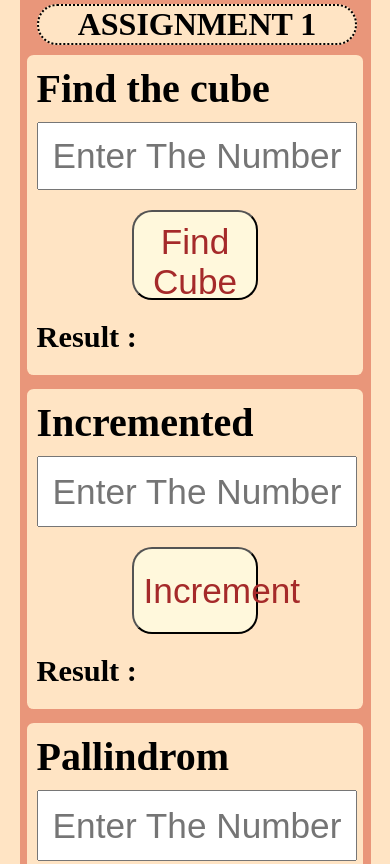
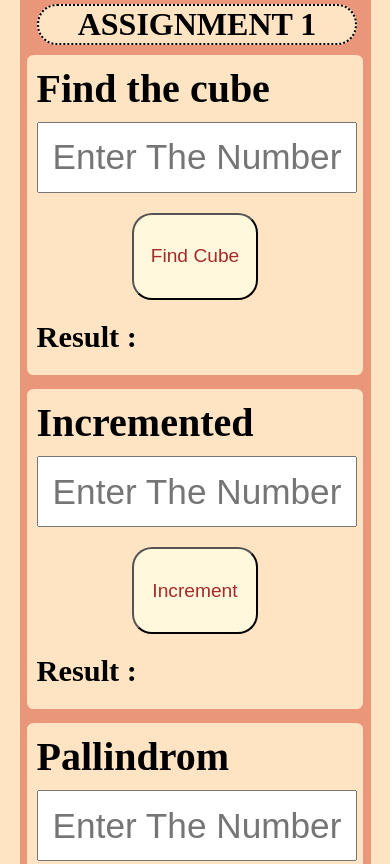
Before and after one commit to niraj21Makwana/ass-ment-html, a plain HTML site: page index.html in a window 390 px wide. Shown: the top 864 px of the page. Drawn offline with Linux system fonts and the light colour scheme.

Commit message:
Update style.css

```diff
--- a/style.css
+++ b/style.css
@@ -122,7 +122,6 @@
     .card-button{
         color: brown;
         text-align: center;
-        font-size: 2.2em;
         border-radius: 20px;
         background-color: cornsilk;
         cursor:pointer;
```
